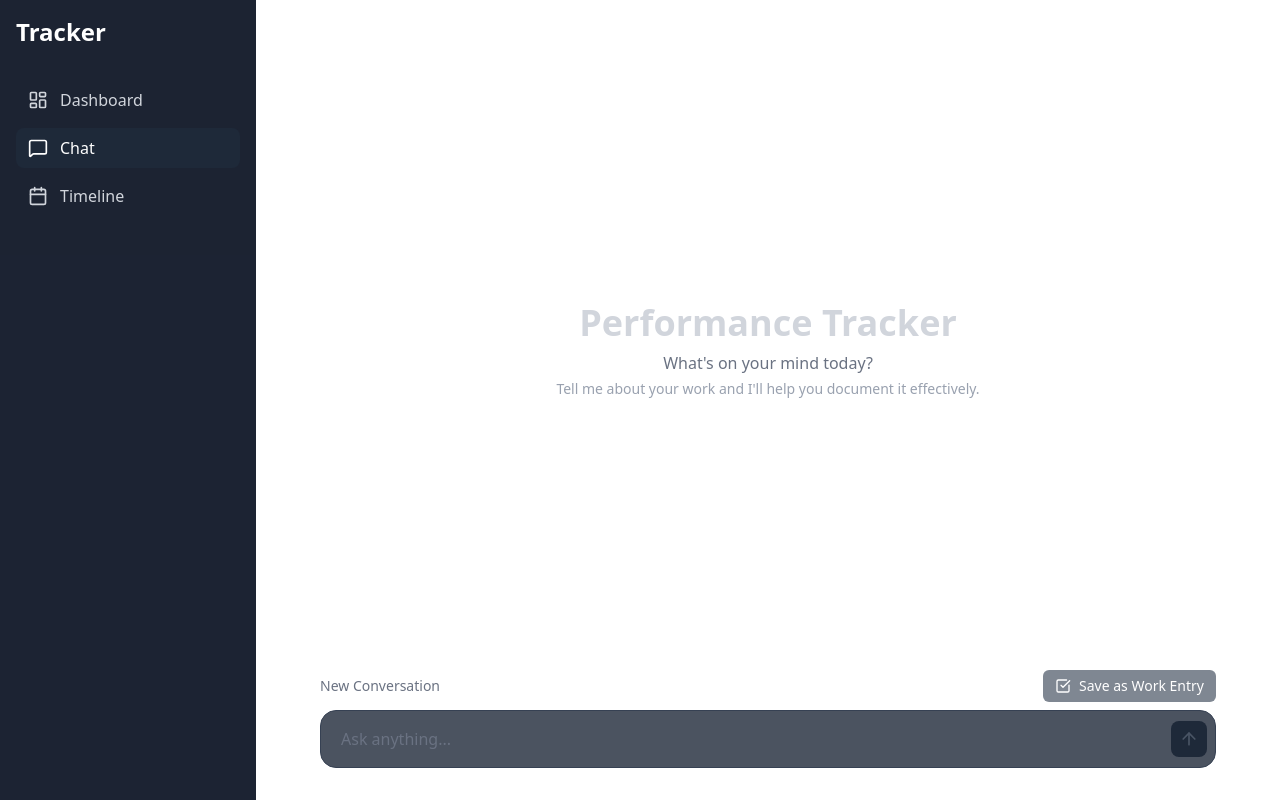
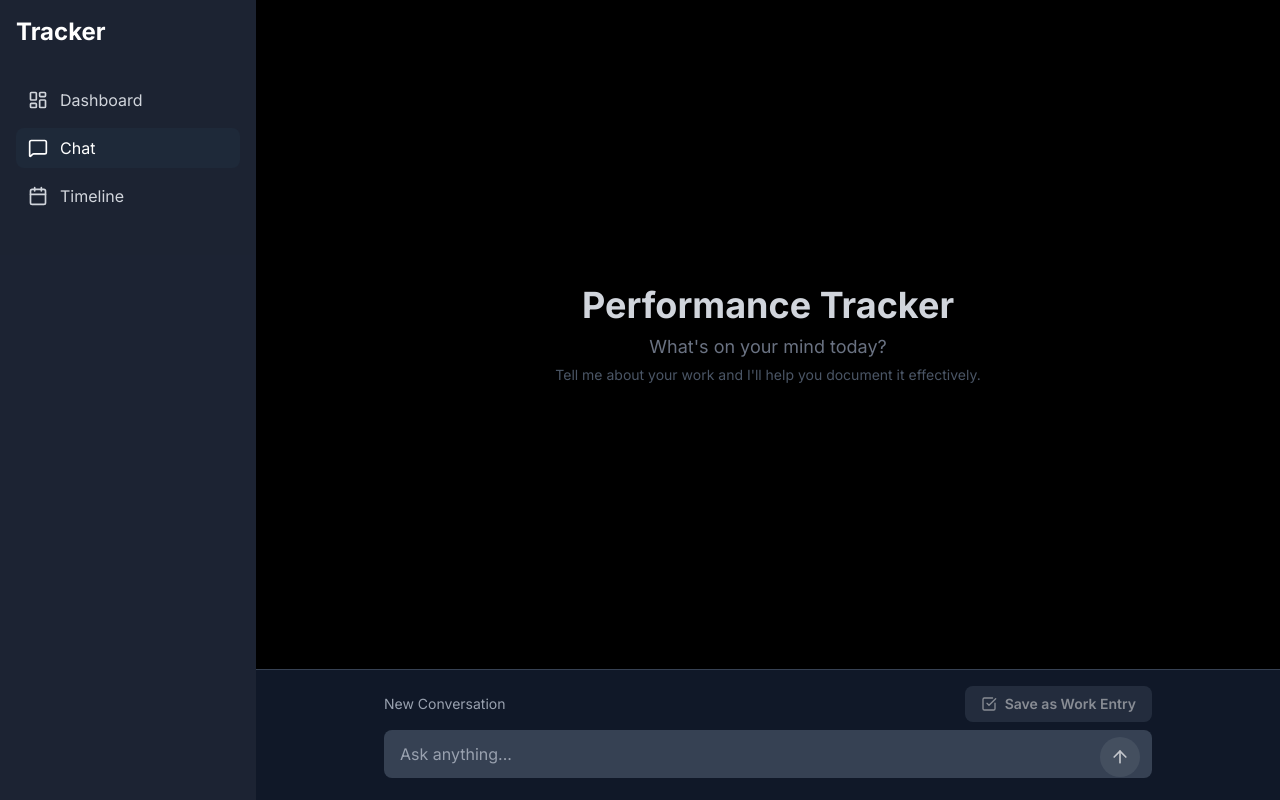
Before and after one commit to uttej-vsk/performance-log, a Next.js app: page /chat in a window 1280 px wide. Built offline with nearby package versions, Linux system fonts and the light colour scheme; no server answers; sample sign-in values are in the browser's storage.

Commit message:
style: implement consistent global dark mode

```diff
--- a/src/app/chat/page.tsx
+++ b/src/app/chat/page.tsx
@@ -3,5 +3,10 @@ import ChatInterface from '@/components/chat/ChatInterface'
 
 export default async function ChatPage() {
   await requireAuth()
-  return <ChatInterface />
+
+  return (
+    <div className="flex-1 flex flex-col h-full">
+      <ChatInterface />
+    </div>
+  )
 }
--- a/src/app/dashboard/layout.tsx
+++ b/src/app/dashboard/layout.tsx
@@ -9,22 +9,22 @@ export default async function DashboardLayout({
   await requireAuth()
 
   return (
-    <div className="min-h-screen bg-gray-50">
+    <div className="min-h-screen bg-black text-white">
       {/* Header */}
-      <header className="bg-white shadow-sm border-b">
+      <header className="bg-black border-b border-gray-700">
         <div className="max-w-7xl mx-auto px-4 sm:px-6 lg:px-8">
           <div className="flex justify-between items-center h-16">
             <div className="flex items-center">
-              <h1 className="text-xl font-semibold text-gray-900">Performance Tracker</h1>
+              <h1 className="text-xl font-semibold text-white">Performance Tracker</h1>
             </div>
             <nav className="flex space-x-8">
-              <a href="/dashboard" className="text-gray-900 hover:text-gray-700 px-3 py-2 rounded-md text-sm font-medium">
+              <a href="/dashboard" className="hover:text-gray-300 px-3 py-2 rounded-md text-sm font-medium">
                 Dashboard
               </a>
-              <a href="/chat" className="text-gray-900 hover:text-gray-700 px-3 py-2 rounded-md text-sm font-medium">
+              <a href="/chat" className="hover:text-gray-300 px-3 py-2 rounded-md text-sm font-medium">
                 Chat
               </a>
-              <a href="/dashboard/timeline" className="text-gray-900 hover:text-gray-700 px-3 py-2 rounded-md text-sm font-medium">
+              <a href="/dashboard/timeline" className="hover:text-gray-300 px-3 py-2 rounded-md text-sm font-medium">
                 Timeline
               </a>
             </nav>
--- a/src/app/layout.tsx
+++ b/src/app/layout.tsx
@@ -1,22 +1,14 @@
 import type { Metadata } from "next";
-import { Geist, Geist_Mono } from "next/font/google";
+import { Inter } from "next/font/google";
 import "./globals.css";
-import SessionProvider from "@/components/providers/SessionProvider";
 import AppLayout from "@/components/layout/AppLayout";
+import Provider from "@/components/providers/SessionProvider";
 
-const geistSans = Geist({
-  variable: "--font-geist-sans",
-  subsets: ["latin"],
-});
-
-const geistMono = Geist_Mono({
-  variable: "--font-geist-mono",
-  subsets: ["latin"],
-});
+const inter = Inter({ subsets: ["latin"] });
 
 export const metadata: Metadata = {
   title: "Performance Tracker",
-  description: "AI-powered performance tracking and review generation",
+  description: "Track your performance and get insights.",
 };
 
 export default function RootLayout({
@@ -25,15 +17,11 @@ export default function RootLayout({
   children: React.ReactNode;
 }>) {
   return (
-    <html lang="en" suppressHydrationWarning>
-      <body
-        className={`${geistSans.variable} ${geistMono.variable} antialiased`}
-      >
-        <SessionProvider>
-          <AppLayout>
-            {children}
-          </AppLayout>
-        </SessionProvider>
+    <html lang="en" className="dark" suppressHydrationWarning>
+      <body className={inter.className}>
+        <Provider>
+          <AppLayout>{children}</AppLayout>
+        </Provider>
       </body>
     </html>
   );
--- a/src/components/chat/ChatInterface.tsx
+++ b/src/components/chat/ChatInterface.tsx
@@ -1,9 +1,9 @@
 "use client"
 
-import { useState, useRef, useEffect } from 'react'
-import MessageList from './MessageList'
-import MessageInput from './MessageInput'
-import { Plus, CheckSquare } from 'lucide-react'
+import { useState, useRef } from 'react'
+import MessageList from '@/components/chat/MessageList'
+import MessageInput from '@/components/chat/MessageInput'
+import { CheckSquare } from 'lucide-react'
 
 // Define the message type
 interface Message {
@@ -17,132 +17,97 @@ export default function ChatInterface() {
   const [messages, setMessages] = useState<Message[]>([]);
   const [isLoading, setIsLoading] = useState(false);
   const [conversationId, setConversationId] = useState<string | null>(null);
-  const [currentAssistantMessage, setCurrentAssistantMessage] = useState('');
   const abortControllerRef = useRef<AbortController | null>(null);
   const [isSaving, setIsSaving] = useState(false);
+
+  // Helper function to render the empty state
+  const renderEmptyState = () => (
+    <div className="flex flex-col items-center justify-center h-full text-center">
+      <h1 className="text-4xl font-bold text-gray-300">Performance Tracker</h1>
+      <p className="text-lg text-gray-500 mt-2">What's on your mind today?</p>
+      <p className="text-sm text-gray-600 mt-1">Tell me about your work and I'll help you document it effectively.</p>
+    </div>
+  );
 
   const handleSendMessage = async (content: string) => {
     if (!content.trim() || isLoading) return;
 
-    // Add user message to state
     const userMessage: Message = {
       id: Date.now().toString(),
       content,
       type: 'user',
       timestamp: new Date()
     };
-    setMessages(prev => [...prev, userMessage]);
 
-    // Start loading state
+    const newMessages = [...messages, userMessage];
+    setMessages(newMessages);
     setIsLoading(true);
-    setCurrentAssistantMessage('');
 
-    // Cancel any ongoing request
     if (abortControllerRef.current) {
       abortControllerRef.current.abort();
     }
-
-    // Create new abort controller for this request
     abortControllerRef.current = new AbortController();
 
     try {
-      // Prepare messages for AI (excluding the current assistant message)
-      const messagesForAI = messages.map(msg => ({
+      const messagesForAI = newMessages.map(msg => ({
         role: msg.type as 'user' | 'assistant',
         content: msg.content,
       }));
 
-      // Add the current user message
-      messagesForAI.push({
-        role: 'user',
-        content,
-      });
-
-      // Call the streaming API
       const response = await fetch('/api/chat/stream', {
         method: 'POST',
-        headers: {
-          'Content-Type': 'application/json',
-        },
-        body: JSON.stringify({
-          messages: messagesForAI,
-          conversationId,
-        }),
+        headers: { 'Content-Type': 'application/json' },
+        body: JSON.stringify({ messages: messagesForAI, conversationId }),
         signal: abortControllerRef.current.signal,
       });
 
-      if (!response.ok) {
-        throw new Error('Failed to get AI response');
-      }
-
-      // Handle streaming response
+      if (!response.ok) throw new Error('Failed to get AI response');
       const reader = response.body?.getReader();
       if (!reader) throw new Error('No response body');
 
       let assistantMessageId = (Date.now() + 1).toString();
       let fullContent = '';
 
+      const assistantMessage: Message = {
+        id: assistantMessageId,
+        content: '',
+        type: 'assistant',
+        timestamp: new Date(),
+      };
+
+      setMessages(prev => [...prev, assistantMessage]);
+
+      const processStream = async () => {
         while (true) {
           const { done, value } = await reader.read();
           if (done) break;
+          fullContent += new TextDecoder().decode(value);
+          setMessages(prev => prev.map(msg =>
+            msg.id === assistantMessageId ? { ...msg, content: fullContent } : msg
+          ));
+        }
+      };
+      await processStream();
 
-        // Decode the chunk
-        const chunk = new TextDecoder().decode(value);
-        const lines = chunk.split('\n');
+      const finalAssistantMessage = { ...assistantMessage, content: fullContent };
 
-        for (const line of lines) {
-          if (line.startsWith('data: ')) {
-            const data = line.slice(6);
-            if (data === '[DONE]') {
-              // Streaming complete
-              const finalMessage: Message = {
-                id: assistantMessageId,
-                content: fullContent,
-                type: 'assistant',
-                timestamp: new Date(),
-              };
-              setMessages(prev => [...prev, finalMessage]);
-              setCurrentAssistantMessage('');
-              break;
-            }
+      // Update the message list with the final assistant message
+      setMessages(prev => prev.map(msg =>
+        msg.id === assistantMessageId ? finalAssistantMessage : msg
+      ));
 
-            try {
-              const parsed = JSON.parse(data);
-              if (parsed.content) {
-                fullContent += parsed.content;
-                setCurrentAssistantMessage(fullContent);
-              }
-            } catch (e) {
-              // Ignore parsing errors for partial chunks
-            }
-          }
-        }
-      }
-
-      // Store messages in database
-      await storeMessages(userMessage, {
-        id: assistantMessageId,
-        content: fullContent,
-        type: 'assistant' as const,
-        timestamp: new Date(),
-      });
+      await storeMessages(userMessage, finalAssistantMessage);
 
     } catch (error) {
-      if (error instanceof Error && error.name === 'AbortError') {
-        // Request was cancelled, don't show error
-        return;
-      }
-
+      if (error instanceof Error && error.name !== 'AbortError') {
         console.error('Chat error:', error);
-
-      // Add error message
-      const errorMessage: Message = {
+        setMessages(prev => [...prev, {
           id: (Date.now() + 1).toString(),
           content: 'Sorry, I encountered an error. Please try again.',
           type: 'assistant',
           timestamp: new Date(),
-      };
-      setMessages(prev => [...prev, errorMessage]);
+        }]);
+      }
     } finally {
       setIsLoading(false);
       abortControllerRef.current = null;
@@ -151,36 +116,34 @@ export default function ChatInterface() {
 
   const storeMessages = async (userMessage: Message, assistantMessage: Message) => {
     try {
-      // Store user message
-      const userResponse = await fetch('/api/chat/messages', {
+      // First, store the user message and get the conversation ID
+      const res = await fetch('/api/chat/messages', {
         method: 'POST',
-        headers: {
-          'Content-Type': 'application/json',
-        },
+        headers: { 'Content-Type': 'application/json' },
         body: JSON.stringify({
           content: userMessage.content,
           type: 'user',
-          conversationId,
+          conversationId, // This can be null for the first message
         }),
       });
 
-      if (userResponse.ok) {
-        const userData = await userResponse.json();
+      if (!res.ok) throw new Error('Failed to save user message.');
+
+      const { data } = await res.json();
+      const newConversationId = data.conversation.id;
+
       if (!conversationId) {
-          setConversationId(userData.data.conversation.id);
-        }
+        setConversationId(newConversationId);
       }
 
-      // Store assistant message
+      // Then, store the assistant message with the correct conversation ID
       await fetch('/api/chat/messages', {
         method: 'POST',
-        headers: {
-          'Content-Type': 'application/json',
-        },
+        headers: { 'Content-Type': 'application/json' },
         body: JSON.stringify({
           content: assistantMessage.content,
           type: 'assistant',
-          conversationId: conversationId || undefined,
+          conversationId: newConversationId,
         }),
       });
     } catch (error) {
@@ -191,94 +154,53 @@ export default function ChatInterface() {
   const startNewConversation = () => {
     setMessages([]);
     setConversationId(null);
-    setCurrentAssistantMessage('');
-    if (abortControllerRef.current) {
-      abortControllerRef.current.abort();
-    }
+    if (abortControllerRef.current) abortControllerRef.current.abort();
   };
 
   const handleSaveEntry = async () => {
-    if (messages.length === 0) return;
+    if (isSaving || !conversationId || messages.length === 0) return;
     setIsSaving(true);
     try {
-      const conversationText = messages.map(m => `${m.type === 'user' ? 'User' : 'Assistant'}: ${m.content}`).join('\n\n');
-
-      const response = await fetch('/api/work-entries', {
+      const conversationText = messages.map(m => `${m.type}: ${m.content}`).join('\n');
+      await fetch('/api/work-entries', {
         method: 'POST',
         headers: { 'Content-Type': 'application/json' },
-        body: JSON.stringify({
-          conversationText,
-          conversationId: conversationId,
-        }),
+        body: JSON.stringify({ conversationText, conversationId }),
       });
-
-      if (!response.ok) {
-        throw new Error('Failed to save work entry.');
-      }
-
-      // Optionally, you could show a success message or clear the chat.
-      // For now, we'll just log it.
-      const result = await response.json();
-      console.log('Work entry saved:', result.data);
-
-      // Maybe start a new conversation after saving?
-      startNewConversation();
-
+      // Optionally, show a success toast/message
     } catch (error) {
-      console.error('Save entry error:', error);
-      // You could show an error toast to the user here
+      console.error("Failed to save work entry:", error);
     } finally {
       setIsSaving(false);
     }
   };
 
-  // Cleanup on unmount
-  useEffect(() => {
-    return () => {
-      if (abortControllerRef.current) {
-        abortControllerRef.current.abort();
-      }
-    };
-  }, []);
-
   return (
-    <div className="flex-1 flex flex-col items-center justify-center h-full p-4 md:p-8">
-      <div className="w-full max-w-4xl h-full flex flex-col">
-        {messages.length === 0 ? (
-          <div className="flex-1 flex flex-col items-center justify-center text-center">
-            <h1 className="text-4xl font-semibold text-gray-300">Performance Tracker</h1>
-            <p className="text-gray-500 mt-2">What's on your mind today?</p>
-            <p className="text-gray-400 mt-1 text-sm">Tell me about your work and I'll help you document it effectively.</p>
+    <div className="flex flex-col h-full bg-background text-foreground">
+      <div className="flex-1 overflow-y-auto p-4">
+        {messages.length === 0 ? renderEmptyState() : <MessageList messages={messages} />}
       </div>
-        ) : (
-          <div className="flex-1 overflow-y-auto pr-4">
-            <MessageList
-              messages={messages}
-              currentAssistantMessage={currentAssistantMessage}
-              isLoading={isLoading}
-            />
-          </div>
-        )}
-        <div className="mt-auto">
+      <div className="p-4 bg-gray-900 border-t border-gray-700">
+        <div className="max-w-3xl mx-auto">
           <div className="flex items-center justify-between mb-2">
             <button
               onClick={startNewConversation}
-              className="text-sm text-gray-500 hover:text-gray-300"
+              className="text-sm text-gray-400 hover:text-white"
             >
               New Conversation
             </button>
             <button
               onClick={handleSaveEntry}
-              disabled={isSaving || messages.length === 0}
-              className="flex items-center gap-2 px-3 py-1.5 text-sm font-medium text-white bg-green-600 rounded-md hover:bg-green-700 disabled:bg-gray-600 disabled:opacity-70 transition-colors"
+              disabled={isSaving || !conversationId || messages.length === 0}
+              className="flex items-center gap-2 text-sm bg-gray-700 hover:bg-gray-600 disabled:opacity-50 disabled:cursor-not-allowed text-white font-semibold py-2 px-4 rounded-lg transition-colors"
             >
-              <CheckSquare size={16} />
-              {isSaving ? 'Saving...' : 'Save as Work Entry'}
+              <CheckSquare className="w-4 h-4" />
+              <span>{isSaving ? 'Saving...' : 'Save as Work Entry'}</span>
             </button>
           </div>
-          <MessageInput onSend={handleSendMessage} isLoading={isLoading} />
+          <MessageInput onSendMessage={handleSendMessage} isLoading={isLoading} />
         </div>
       </div>
     </div>
-  )
+  );
 }
--- a/src/components/chat/MessageInput.tsx
+++ b/src/components/chat/MessageInput.tsx
@@ -1,47 +1,57 @@
-import { useState } from 'react'
-import { ArrowUp } from 'lucide-react'
+"use client"
+
+import { useState, useRef, useEffect } from 'react'
+import { ArrowUp, CornerDownLeft } from 'lucide-react'
 
 interface MessageInputProps {
-  onSend: (content: string) => void;
-  isLoading?: boolean;
+  onSendMessage: (message: string) => void
+  isLoading: boolean
 }
 
-export default function MessageInput({ onSend, isLoading }: MessageInputProps) {
-  const [value, setValue] = useState('')
+export default function MessageInput({ onSendMessage, isLoading }: MessageInputProps) {
+  const [message, setMessage] = useState('')
+  const textareaRef = useRef<HTMLTextAreaElement>(null)
 
-  function handleSend(e: React.FormEvent) {
+  useEffect(() => {
+    if (textareaRef.current) {
+      textareaRef.current.style.height = 'auto';
+      textareaRef.current.style.height = `${textareaRef.current.scrollHeight}px`;
+    }
+  }, [message])
+
+  const handleSubmit = (e: React.FormEvent) => {
     e.preventDefault()
-    if (value.trim() && !isLoading) {
-      onSend(value)
-      setValue('')
+    if (message.trim() && !isLoading) {
+      onSendMessage(message)
+      setMessage('')
+    }
+  }
+
+  const handleKeyDown = (e: React.KeyboardEvent<HTMLTextAreaElement>) => {
+    if (e.key === 'Enter' && !e.shiftKey) {
+      e.preventDefault()
+      handleSubmit(e as any)
     }
   }
 
   return (
-    <form
-      onSubmit={handleSend}
-      className="bg-gray-800/80 border border-gray-700 rounded-2xl p-2 flex items-center w-full"
-    >
+    <form onSubmit={handleSubmit} className="relative">
       <textarea
-        value={value}
-        onChange={e => setValue(e.target.value)}
-        onKeyDown={(e) => {
-          if (e.key === 'Enter' && !e.shiftKey) {
-            e.preventDefault();
-            handleSend(e);
-          }
-        }}
-        className="flex-1 bg-transparent text-gray-200 placeholder-gray-500 focus:outline-none resize-none px-3 py-2 disabled:opacity-50"
-        placeholder={isLoading ? "AI is thinking..." : "Ask anything..."}
+        ref={textareaRef}
+        value={message}
+        onChange={(e) => setMessage(e.target.value)}
+        onKeyDown={handleKeyDown}
+        placeholder="Ask anything..."
         rows={1}
+        className="w-full resize-none bg-gray-700 text-gray-200 placeholder-gray-400 rounded-lg py-3 pl-4 pr-20 focus:outline-none focus:ring-2 focus:ring-blue-500"
         disabled={isLoading}
       />
       <button
         type="submit"
-        className="bg-gray-700 hover:bg-gray-600 disabled:bg-gray-800 disabled:text-gray-600 transition-colors text-white rounded-lg p-2"
-        disabled={!value.trim() || isLoading}
+        disabled={isLoading || !message.trim()}
+        className="absolute right-3 top-1/2 -translate-y-1/2 w-10 h-10 bg-blue-600 hover:bg-blue-700 disabled:bg-gray-600 disabled:opacity-70 rounded-full flex items-center justify-center transition-colors"
       >
-        <ArrowUp className="h-5 w-5" />
+        <ArrowUp className="w-5 h-5 text-white" />
       </button>
     </form>
   )
--- a/src/components/layout/AppLayout.tsx
+++ b/src/components/layout/AppLayout.tsx
@@ -9,9 +9,9 @@ export default function AppLayout({ children }: { children: ReactNode }) {
   const showSidebar = pathname !== '/signin'
 
   return (
-    <div className="flex h-screen bg-background text-foreground">
+    <div className="flex h-screen bg-background">
       {showSidebar && <Sidebar />}
-      <main className="flex-1 flex flex-col overflow-y-auto">
+      <main className="flex-1 overflow-y-auto bg-black text-white">
         {children}
       </main>
     </div>
--- /dev/null
+++ b/src/globals.css
@@ -0,0 +1,57 @@
+@import "tailwindcss/preflight";
+@import "tailwindcss/utilities";
+
+@layer base {
+  :root {
+    --background: 0 0% 100%;
+    --foreground: 222.2 84% 4.9%;
+    --card: 0 0% 100%;
+    --card-foreground: 222.2 84% 4.9%;
+    --popover: 0 0% 100%;
+    --popover-foreground: 222.2 84% 4.9%;
+    --primary: 222.2 47.4% 11.2%;
+    --primary-foreground: 210 40% 98%;
+    --secondary: 210 40% 96.1%;
+    --secondary-foreground: 222.2 47.4% 11.2%;
+    --muted: 210 40% 96.1%;
+    --muted-foreground: 215.4 16.3% 46.9%;
+    --accent: 210 40% 96.1%;
+    --accent-foreground: 222.2 47.4% 11.2%;
+    --destructive: 0 84.2% 60.2%;
+    --destructive-foreground: 210 40% 98%;
+    --border: 214.3 31.8% 91.4%;
+    --input: 214.3 31.8% 91.4%;
+    --ring: 222.2 84% 4.9%;
+    --radius: 0.5rem;
+  }
+
+  .dark {
+    --background: 222.2 84% 4.9%;
+    --foreground: 210 40% 98%;
+    --card: 222.2 84% 4.9%;
+    --card-foreground: 210 40% 98%;
+    --popover: 222.2 84% 4.9%;
+    --popover-foreground: 210 40% 98%;
+    --primary: 210 40% 98%;
+    --primary-foreground: 222.2 47.4% 11.2%;
+    --secondary: 217.2 32.6% 17.5%;
+    --secondary-foreground: 210 40% 98%;
+    --muted: 217.2 32.6% 17.5%;
+    --muted-foreground: 215 20.2% 65.1%;
+    --accent: 217.2 32.6% 17.5%;
+    --accent-foreground: 210 40% 98%;
+    --destructive: 0 62.8% 30.6%;
+    --destructive-foreground: 210 40% 98%;
+    --border: 217.2 32.6% 17.5%;
+    --input: 217.2 32.6% 17.5%;
+    --ring: 212.7 26.8% 83.9%;
+  }
+
+  body {
+    @apply bg-black text-white;
+  }
+
+  * {
+    /* remove border-border apply */
+  }
+}
--- a/tailwind.config.ts
+++ b/tailwind.config.ts
@@ -1,47 +1,53 @@
 import type { Config } from "tailwindcss"
 
-const config: Config = {
+const config = {
+  darkMode: "class",
   content: [
-    './pages/**/*.{ts,tsx}',
-    './components/**/*.{ts,tsx}',
-    './app/**/*.{ts,tsx}',
     './src/**/*.{ts,tsx}',
-  ],
+	],
+  prefix: "",
   theme: {
+    container: {
+      center: true,
+      padding: "2rem",
+      screens: {
+        "2xl": "1400px",
+      },
+    },
     extend: {
       colors: {
-        border: 'var(--border)',
-        input: 'var(--input)',
-        ring: 'var(--ring)',
-        background: 'var(--background)',
-        foreground: 'var(--foreground)',
+        border: "hsl(var(--border))",
+        input: "hsl(var(--input))",
+        ring: "hsl(var(--ring))",
+        background: "hsl(var(--background))",
+        foreground: "hsl(var(--foreground))",
         primary: {
-          DEFAULT: 'var(--primary)',
-          foreground: 'var(--primary-foreground)',
+          DEFAULT: "hsl(var(--primary))",
+          foreground: "hsl(var(--primary-foreground))",
         },
         secondary: {
-          DEFAULT: 'var(--secondary)',
-          foreground: 'var(--secondary-foreground)',
+          DEFAULT: "hsl(var(--secondary))",
+          foreground: "hsl(var(--secondary-foreground))",
         },
         destructive: {
-          DEFAULT: 'var(--destructive)',
-          foreground: 'var(--destructive-foreground)',
+          DEFAULT: "hsl(var(--destructive))",
+          foreground: "hsl(var(--destructive-foreground))",
         },
         muted: {
-          DEFAULT: 'var(--muted)',
-          foreground: 'var(--muted-foreground)',
+          DEFAULT: "hsl(var(--muted))",
+          foreground: "hsl(var(--muted-foreground))",
         },
         accent: {
-          DEFAULT: 'var(--accent)',
-          foreground: 'var(--accent-foreground)',
+          DEFAULT: "hsl(var(--accent))",
+          foreground: "hsl(var(--accent-foreground))",
         },
         popover: {
-          DEFAULT: 'var(--popover)',
-          foreground: 'var(--popover-foreground)',
+          DEFAULT: "hsl(var(--popover))",
+          foreground: "hsl(var(--popover-foreground))",
         },
         card: {
-          DEFAULT: 'var(--card)',
-          foreground: 'var(--card-foreground)',
+          DEFAULT: "hsl(var(--card))",
+          foreground: "hsl(var(--card-foreground))",
         },
       },
       borderRadius: {
@@ -49,9 +55,23 @@ const config: Config = {
         md: "calc(var(--radius) - 2px)",
         sm: "calc(var(--radius) - 4px)",
       },
+      keyframes: {
+        "accordion-down": {
+          from: { height: "0" },
+          to: { height: "var(--radix-accordion-content-height)" },
+        },
+        "accordion-up": {
+          from: { height: "var(--radix-accordion-content-height)" },
+          to: { height: "0" },
+        },
+      },
+      animation: {
+        "accordion-down": "accordion-down 0.2s ease-out",
+        "accordion-up": "accordion-up 0.2s ease-out",
+      },
     },
   },
   plugins: [require("tailwindcss-animate")],
-}
+} satisfies Config
 
 export default config
```
Also changed, not shown: src/components/chat/MessageList.tsx (+19 -32 lines). Lines whose indentation alone changed are shown as unchanged.
